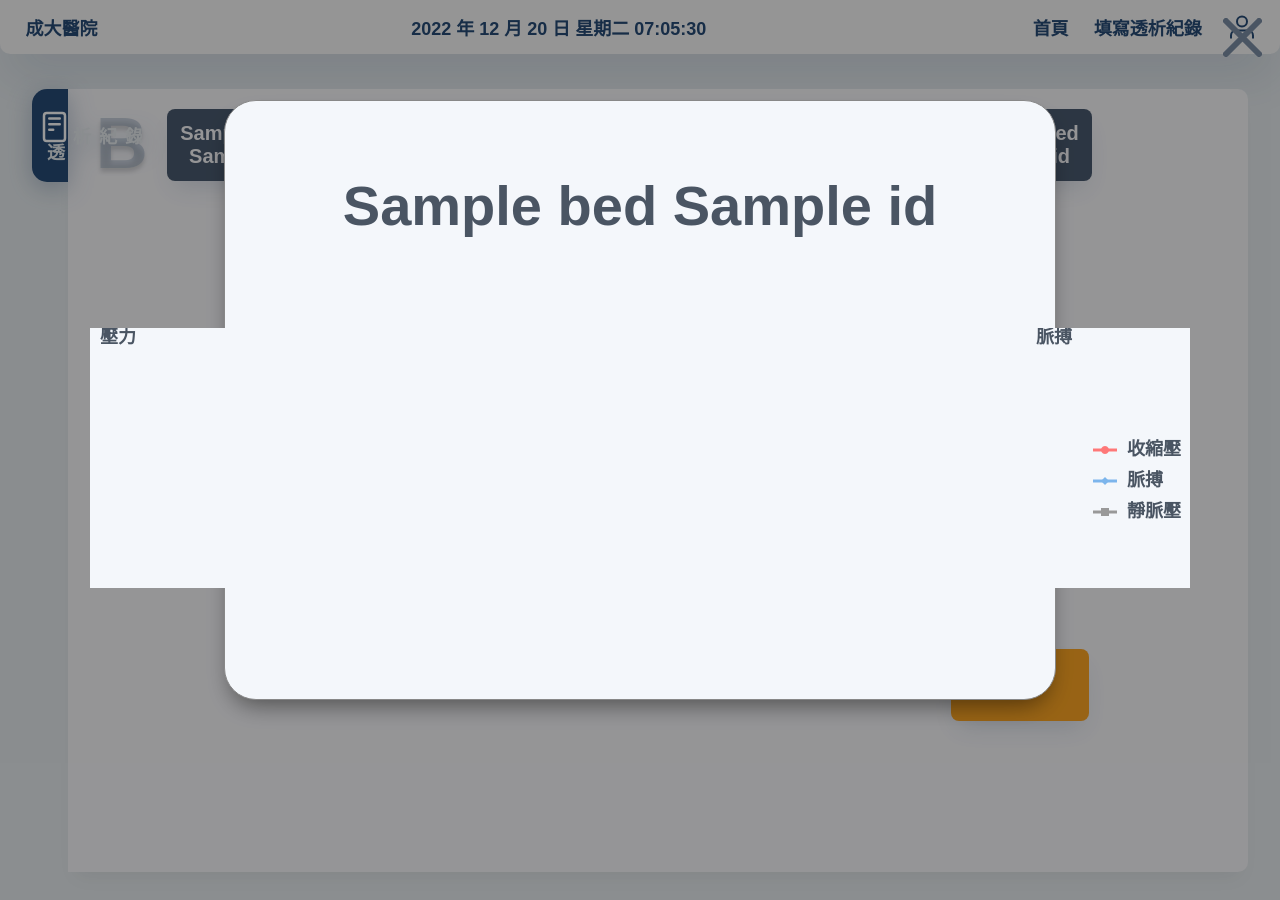
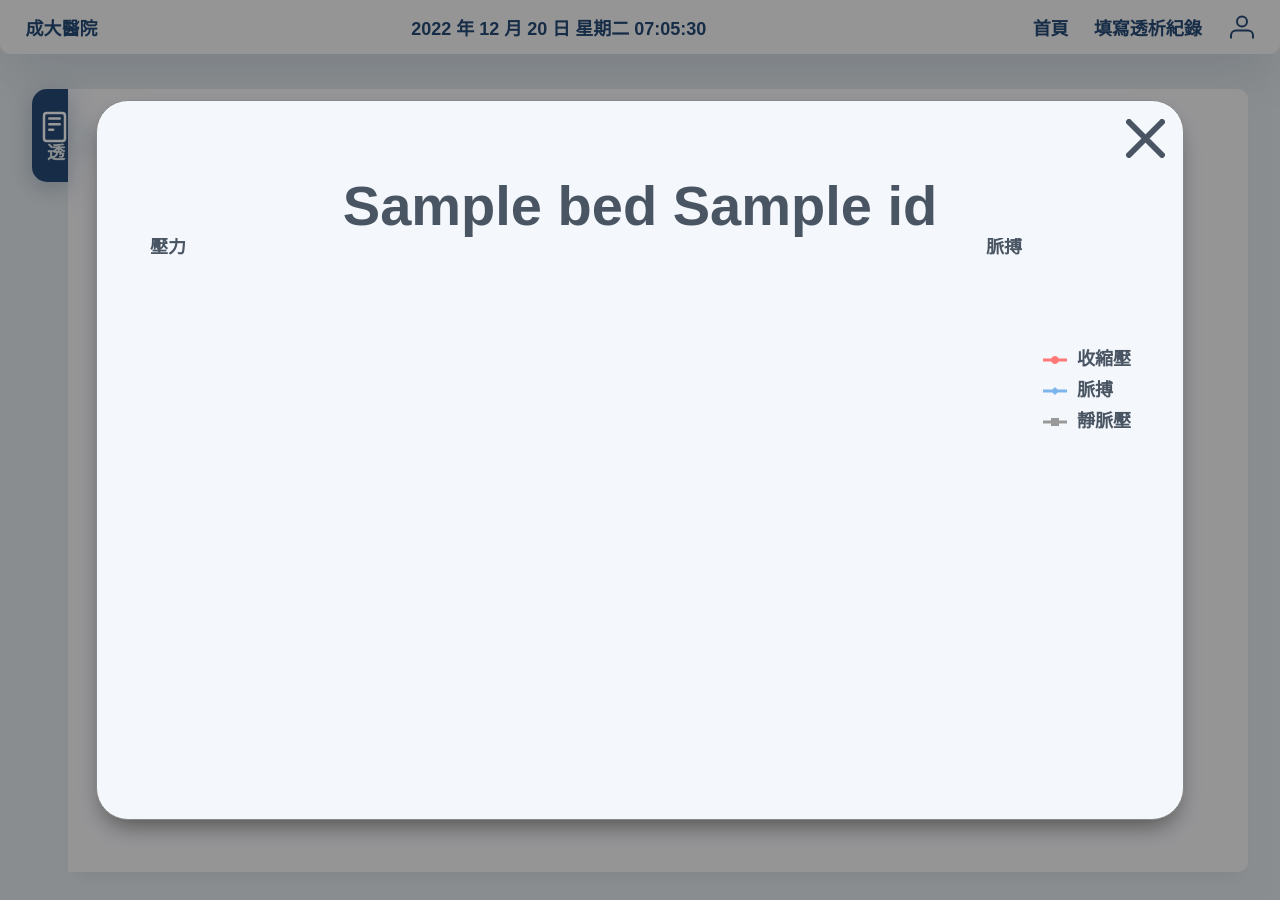
Before and after one commit to Azure0413-project/IDH, a Django app: template interface/templates/feedback.html in a window 1280 px wide. Run offline with Django 3.2, Linux system fonts and the light colour scheme; the template is opened without the code that fills it: most values are stand-ins (such as "Sample title", 1, 10 or a date in 2020).

Commit message:
[Feature]Make linechart available on the modal page

```diff
--- a/interface/templates/feedback.html
+++ b/interface/templates/feedback.html
@@ -204,21 +204,22 @@
   <!-- Modal content -->
   <div class="modal-idh">
     <div class="modal-feedback">
-      <div id="patient">{{ setting.bed }}  {{ id.p_name }}</div>
-      <div class="idh-linechart" id="linechart"></div>
+      {% for patient in patients %}
+      <div id="patient">{{ patient.setting.bed }}  {{ patient.id.p_name }}</div>
+      <div class="idh-linechart" id="linechart-{{ patient.setting.bed }}"></div>
       <script>
-        let chart = {{ chart|safe }};
+        let chart = {{ patient.chart|safe }};
         const xAxis = chart.map(data => data["timestamp"])
         const SBP = chart.map(data => data["SBP"]);
         const pulse = chart.map(data => data["pulse"]);
         const CVP = chart.map(data => data["CVP"]);
         let IDH = [];
         let exist = false;
-        let linechart = Highcharts.chart("linechart", {
+        let linechart = Highcharts.chart("linechart-{{ patient.setting.bed }}", {
           chart: {
             type: "line",
             height: 260 + "em",
-            width: 1100,
+            width: 1000,
             backgroundColor: "#f4f7fb",
             spacing: [30, 0, 0, 10],
             events: {
@@ -357,7 +358,7 @@
             })
           }
         }
-
+        console.log(linechart);
         function removePlotBand(id) {
           linechart.xAxis[0].removePlotBand(id);
         }
@@ -372,12 +373,12 @@
           });
         }
       </script>
+      {% endfor %}
       <div class="close-btn" onclick="closeModal()">
         <img src="{%static 'img/close.svg'%}" />
       </div>
     </div>
   </div>
-</form>
 </div>
 {% endif %}
 {% endblock %}
--- a/static/css/feedback.css
+++ b/static/css/feedback.css
@@ -32,8 +32,8 @@
     border: 1px solid #888;
     border-radius: 2rem;
     box-shadow: 0px 12px 24px -8px rgba(0, 0, 0, 0.5);
-    width: 65%;
-    height: 75%;
+    width: 85%;
+    height: 90%;
 }
 
 .modal-feedback {
@@ -43,10 +43,12 @@
     width: 100%;
     height: 100%;
     padding: 4em;
+    position: relative;
+    overflow: auto;
 }
 
 .idh-linechart {
-    margin-top: 5em;
+    overflow: visible;
 }
 
 .record {
```
Also changed, not shown: interface/views.py (+41 -42 lines).
